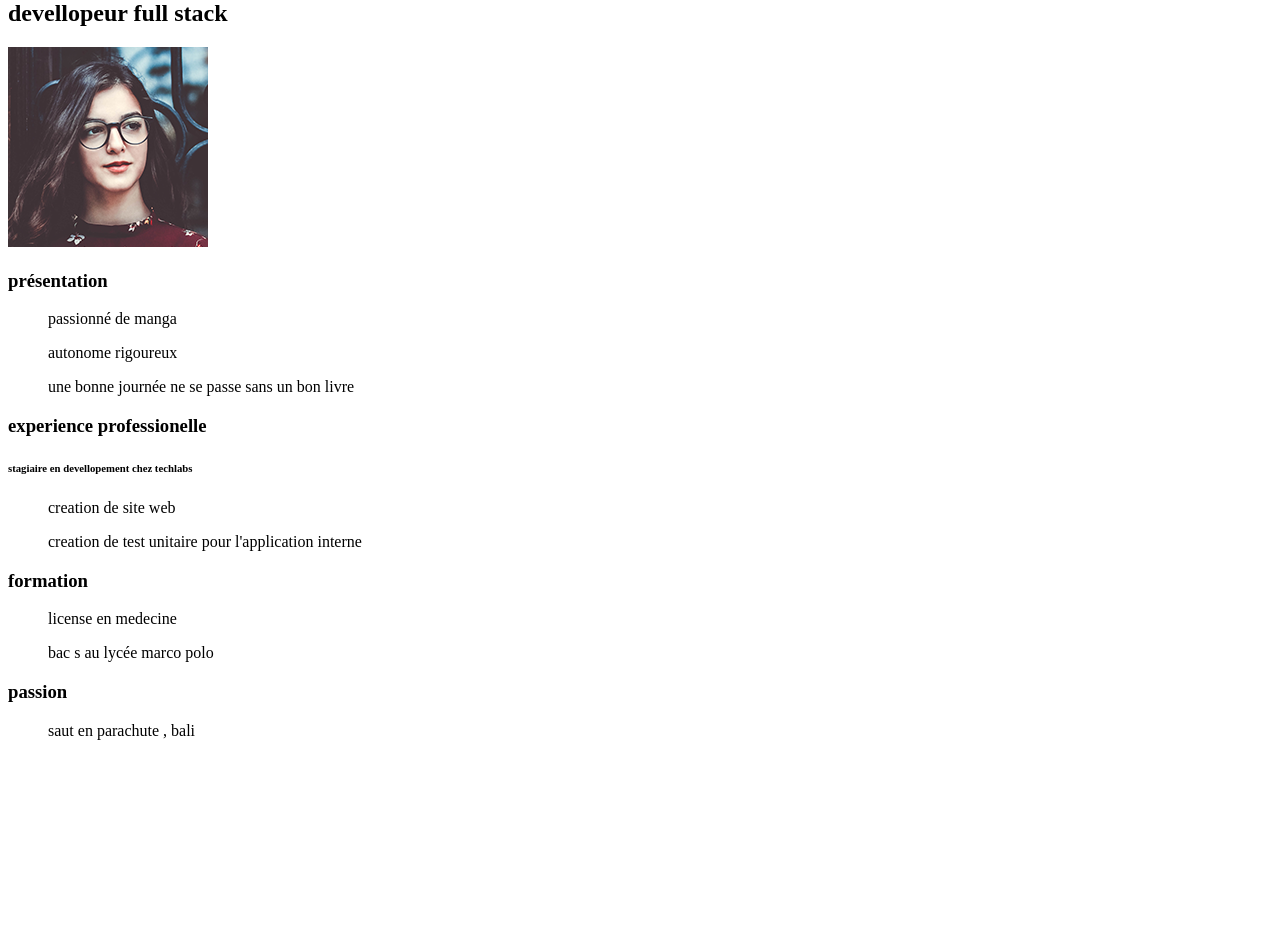
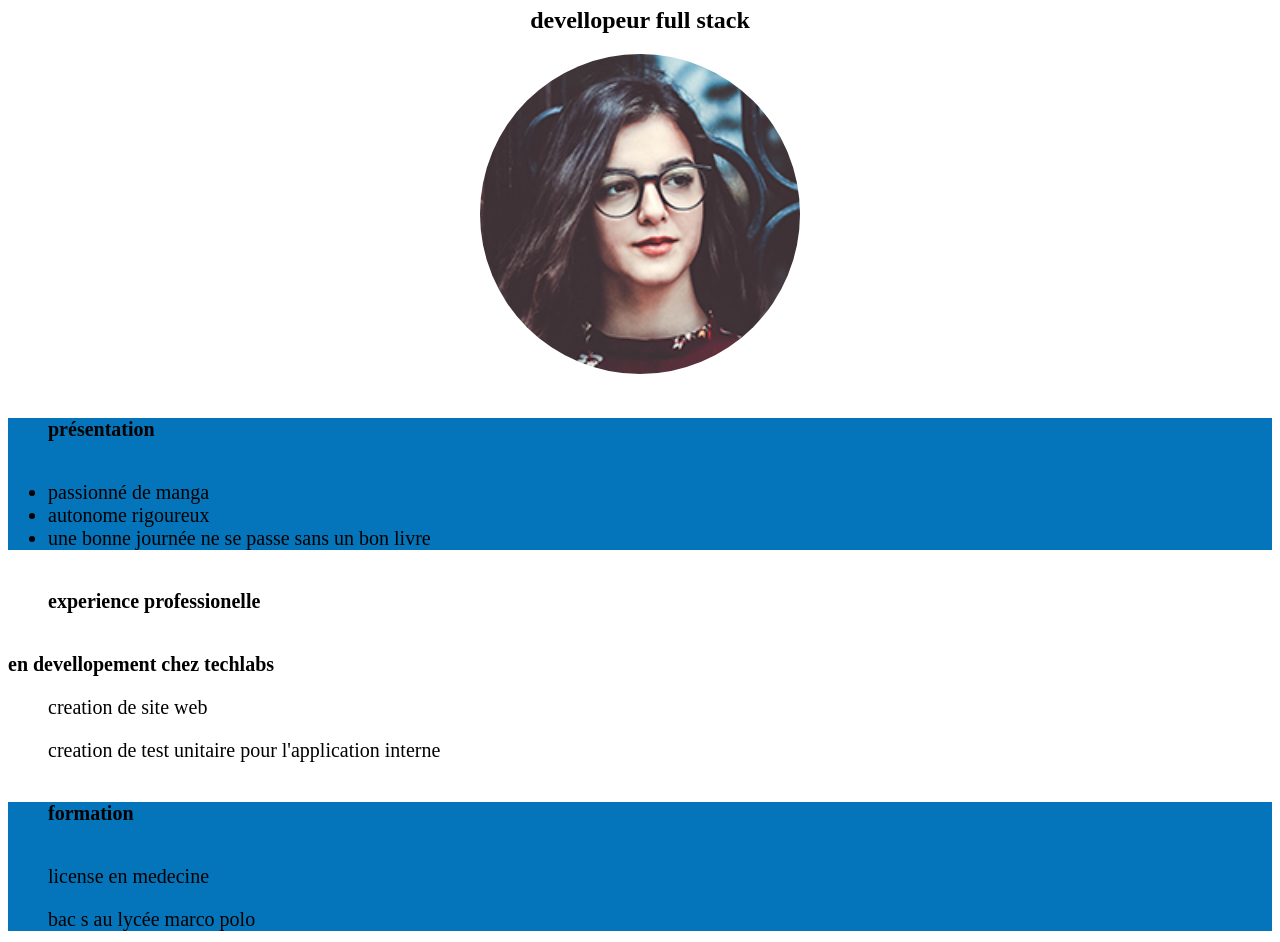
Before and after one commit to Lies20/MyCv, a plain HTML site: page index.html in a window 1280 px wide. Shown: the part 106-1048 px from the top of the page. Before the commit the page ends 862 px from the top, so only its background shows below. Drawn offline with Linux system fonts and the light colour scheme.

Commit message:
step two

```diff
--- a/index.html
+++ b/index.html
@@ -2,8 +2,8 @@
 <html>
     <head>
         <meta charset="utf-8">
-
-        <title>Cv de lies hocini </title>
+        <title> Cv de lies hocini </title>
+        <link rel="stylesheet" href="style.css">
 
     </head>
     <body>
@@ -14,26 +14,33 @@
 
         </nav>
 
-        <h1>lies hocini</h1>
-        <h2>devellopeur full stack</h2>
-        <img src="./noemie_martin.png" alt="">
-    <section id= présentation ></section>
-        <h3>présentation</h3>
-        <ul> passionné de manga </ul>
-        <ul> autonome rigoureux </ul>
-        <ul>une bonne journée ne se passe sans un bon livre</ul>
+        <div class= "step">
+            <h1>lies hocini</h1>
+            <h2>devellopeur full stack</h2>
+            <img src="./noemie_martin.png" alt="photo de Noemie Martin">
+              </div>
 
-    <section id="expérience-professionelle"></section>
-        <h3>experience professionelle</h3>
-       <h6>stagiaire en devellopement chez techlabs</H6>
-        <ul>creation de site web</ul>
-        <ul>creation de test unitaire pour l'application interne</ul>
+        <section id= "presentation" >
+            <h3>présentation</h3>
+            <ul>
+            <li> passionné de manga </li>
+            <li> autonome rigoureux </li>
+            <li>une bonne journée ne se passe sans un bon livre</li>
+        </ul>
+        </section>
+        <section id="experience-professionelle">
+            <h3>experience professionelle</h3>
+            <p><strong>en devellopement chez techlabs</strong></p>
+            <ul>creation de site web</ul>
+            <ul>creation de test unitaire pour l'application interne</ul>
+        </section>
 
-    <section id="formation"></section>
+        <section id="formation">
 
         <h3> formation</h3>
         <ul>license en medecine </ul>
         <ul>bac s au lycée marco polo  </ul>
+    </section>
 
     <section id="passion"></section>
 
--- /dev/null
+++ b/style.css
@@ -0,0 +1,40 @@
+body{
+    font-family: Poppins Regular;
+}
+nav{
+    background-color:#0475ba;
+    display: flex;
+    align-items: center;
+    padding: 1px 2px;
+    justify-content: space-between;
+    list-style: none;
+    font-size: 20px;
+}
+h1{
+    text-align: center;
+}
+#presentation{
+    background-color: #0475ba;
+    padding: auto;
+    margin: auto;
+    font-size: 20px;
+}
+#formation{
+    background-color:#0475ba ;
+    width: auto;
+    font-size: 20px;
+}
+#experience-professionelle{
+    font-size: 20px;
+}
+h3{
+    font-size: 20px;
+    margin: 40px;
+}
+.step{
+    text-align: center;
+}
+img{
+    border-radius: 50%;
+    width:40vh;
+}
```
Also changed, not shown: fonts/Poppins-Medium.ttf (added), fonts/poppins.ttf (added), 1 other file.
